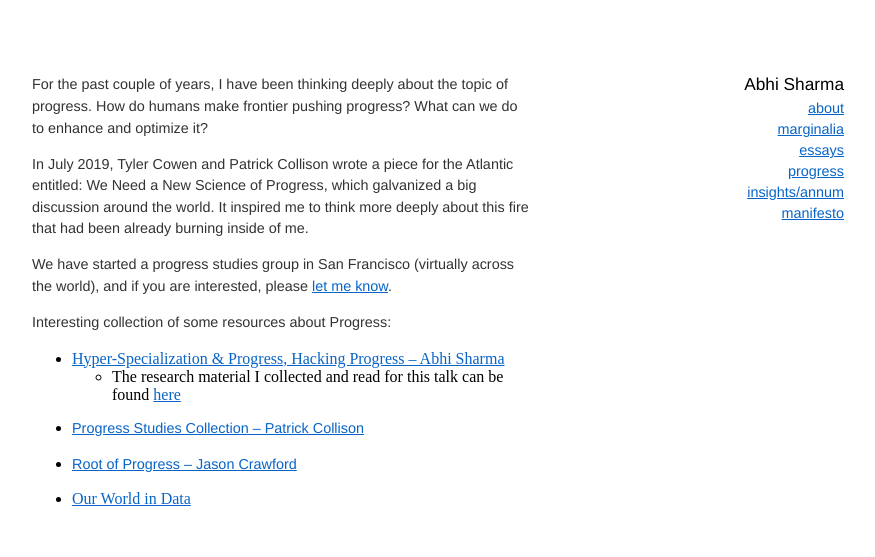
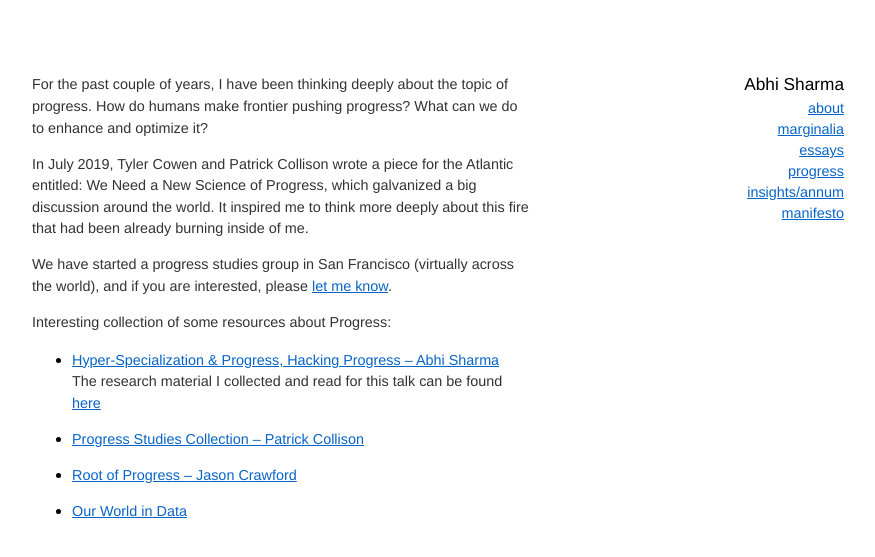
Before and after one commit to abhisharmab/abhisharmab.github.io, a Jekyll site: the page built from progress/index.md, in a window 1280 px wide. Shown: the top 557 px of the page, without its empty margins (192-1067 px from the left). Built offline with Jekyll 4.4.1, drawn with Linux system fonts in a browser that asks for light colours.

Commit message:
more updates

```diff
--- a/progress/index.md
+++ b/progress/index.md
@@ -13,7 +13,7 @@
 
 
 * [Hyper-Specialization & Progress, Hacking Progress -- Abhi Sharma](https://youtu.be/6ZiQQ6Lalm0)
-	* The research material I collected and read for this talk can be found [here](https://drive.google.com/drive/folders/1WZwM5VNmpnvSqbjqf43dQcKtw_0RC0ds)
+The research material I collected and read for this talk can be found [here](https://drive.google.com/drive/folders/1WZwM5VNmpnvSqbjqf43dQcKtw_0RC0ds)
 
 * [Progress Studies Collection -- Patrick Collison](https://patrickcollison.com/progress)
 
```
